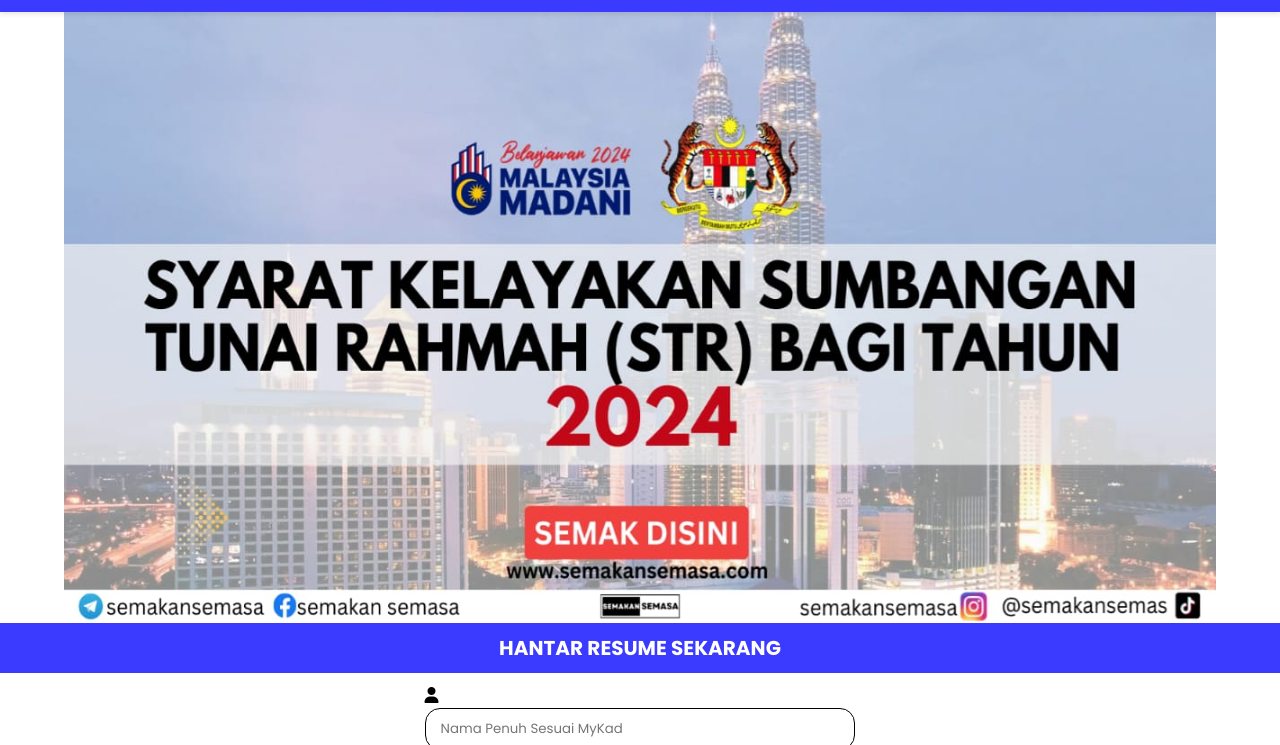
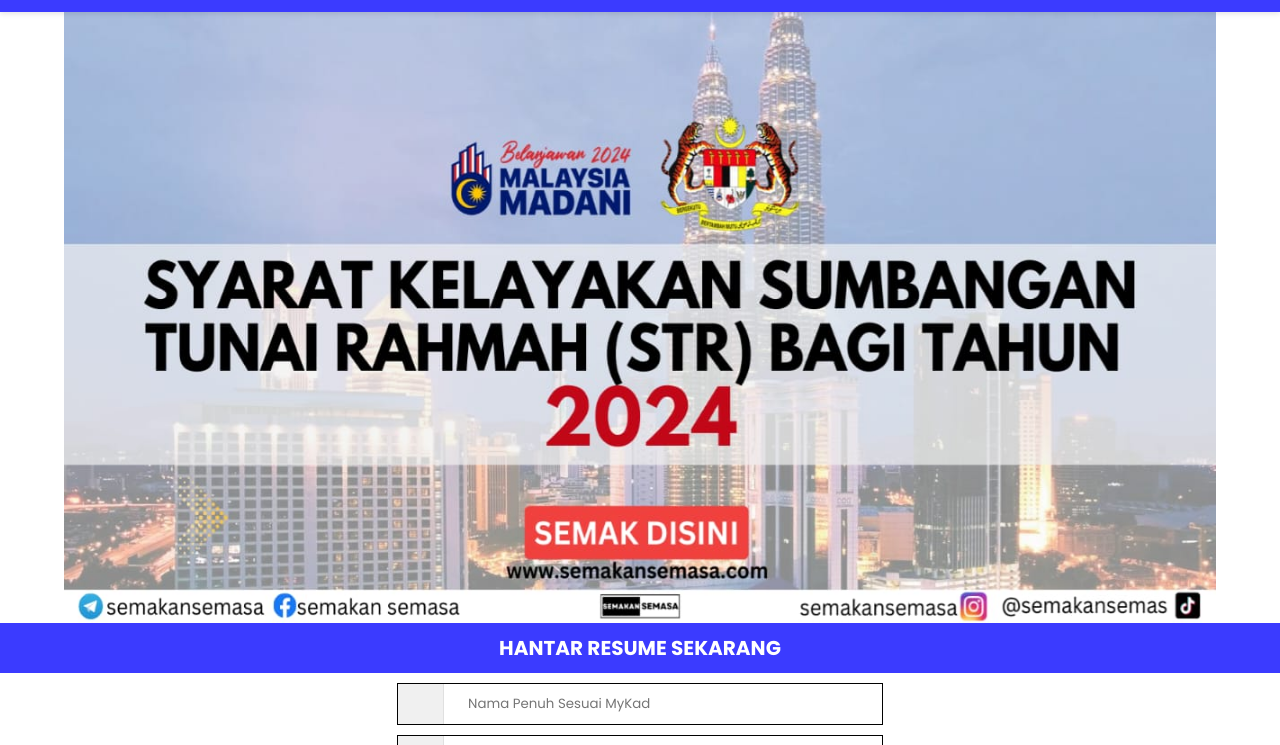
Before and after one commit to waktu-ai/test, a plain HTML site: page index.html in a window 1280 px wide. Shown: the part 55-800 px from the top of the page. Drawn offline with nearby package versions, Linux system fonts and the light colour scheme.

Commit message:
Update style.css

```diff
--- a/css/style.css
+++ b/css/style.css
@@ -119,8 +119,12 @@ html {
   padding: 10px 15px;
   margin-bottom: 10px;
   border: 1px solid #010101 !important;
-  border-radius: 15px;
+  /* border-radius: 15px; */
   border: none;
+}
+
+.fa-placeholder {
+  font-family: "FontAwesome", "Poppins", sans-serif;
 }
 
 .form-container button {
@@ -192,3 +196,58 @@ html {
     margin-right: calc(-50vw + 50%);
   }
 }
+
+.input-field::placeholder {
+  font-family: "Poppins", sans-serif;
+}
+
+/* Style khusus untuk input telepon */
+#phone,
+#name {
+  position: relative;
+  padding-left: 70px; /* Memberi ruang untuk bendera dan pembatas */
+  background-image: linear-gradient(
+    90deg,
+    #f0f0f0 45px,
+    #e0e0e0 45px,
+    #e0e0e0 46px,
+    transparent 46px
+  );
+}
+
+#name::before {
+  content: "🇲🇩";
+  position: absolute;
+  left: 15px;
+  top: 50%;
+  transform: translateY(-50%);
+  width: 30px;
+  text-align: center;
+}
+
+/* Menambahkan pseudo-element untuk area bendera */
+#phone::before {
+  content: "🇲🇾";
+  position: absolute;
+  left: 15px;
+  top: 50%;
+  transform: translateY(-50%);
+  width: 30px;
+  text-align: center;
+}
+
+.input-wrapper {
+  position: relative;
+}
+
+.input-wrapper i {
+  position: absolute;
+  left: 10px;
+  top: 50%;
+  transform: translateY(-50%);
+  color: #666;
+}
+
+.input-wrapper input {
+  padding-left: 35px; /* Memberikan ruang untuk ikon */
+}
```
